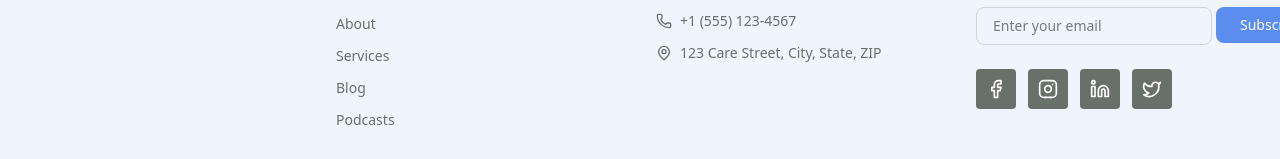
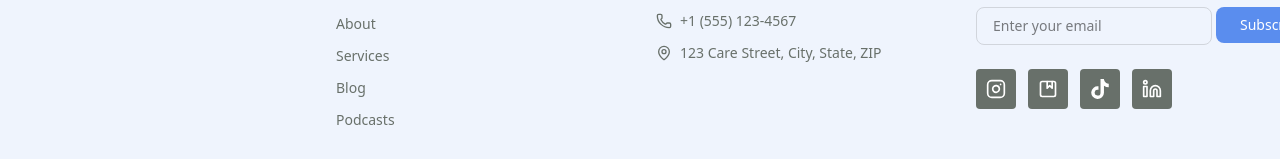
Before and after one commit to FSDTeam-SAA/unburdened_website, a Next.js app: page / in a window 1280 px wide. Shown: the part 5421-5580 px from the top of the page. Built offline with nearby package versions, Linux system fonts and the light colour scheme; no server answers.

Commit message:
complete the social link integrate

```diff
--- a/package.json
+++ b/package.json
@@ -22,6 +22,7 @@
     "react": "^19.2.0",
     "react-dom": "^19.2.0",
     "react-hook-form": "^7.65.0",
+    "react-icons": "^5.5.0",
     "sonner": "^2.0.7",
     "sooner": "^1.1.4",
     "tailwind-merge": "^3.3.1",
--- a/src/components/layout/footer.tsx
+++ b/src/components/layout/footer.tsx
@@ -1,18 +1,11 @@
 'use client'
 
 import React, { useState } from 'react'
-import {
-  Mail,
-  Phone,
-  MapPin,
-  Facebook,
-  Instagram,
-  Linkedin,
-  Twitter,
-} from 'lucide-react'
+import { Mail, Phone, MapPin, Instagram, Linkedin, Album } from 'lucide-react'
 import { Button } from '../ui/button'
 import { useMutation } from '@tanstack/react-query'
 import { toast } from 'sonner'
+import { FaTiktok } from 'react-icons/fa'
 import Link from 'next/link'
 
 // ================== INTERFACE ==================
@@ -22,10 +15,10 @@ interface FooterProps {
   contactInfo?: { email: string; phone: string; address: string }
   newsletter?: { title: string; subtitle: string }
   socialLinks?: {
-    facebook?: string
     instagram?: string
     linkedin?: string
-    twitter?: string
+    substack?: string
+    tiktok?: string
   }
   copyright?: string
 }
@@ -39,7 +32,6 @@ export function Footer({
     { label: 'Services', href: '/services' },
     { label: 'Blog', href: '/blogs' },
     { label: 'Podcasts', href: '/podcast' },
-    // { label: 'Blog', href: '/blogs' },
   ],
   contactInfo = {
     email: 'support@unburdenedmind.com',
@@ -51,16 +43,16 @@ export function Footer({
     subtitle: 'Subscribe for updates & news',
   },
   socialLinks = {
-    facebook: 'https://facebook.com',
-    instagram: 'https://instagram.com',
-    linkedin: 'https://linkedin.com',
-    twitter: 'https://twitter.com',
+    instagram: 'https://www.instagram.com/unburdenedmind/',
+    substack: 'https://substack.com/@theunburdenedmind',
+    tiktok: 'https://www.tiktok.com/@unburdenedmind',
+    linkedin: 'https://www.linkedin.com/in/davidburden-theunburdenedmind/',
   },
+
   copyright = '© 2025 Unburdened Mind. All rights reserved.',
 }: FooterProps) {
   const [email, setEmail] = useState('')
 
-  //  React Query Mutation
   const subscribeMutation = useMutation({
     mutationFn: async (email: string) => {
       const res = await fetch(
@@ -69,7 +61,7 @@ export function Footer({
           method: 'POST',
           headers: { 'Content-Type': 'application/json' },
           body: JSON.stringify({ email }),
-        }
+        },
       )
 
       if (!res.ok) {
@@ -129,22 +121,22 @@ export function Footer({
             </ul>
           </div>
 
-          {/* Contact Us */}
+          {/* Contact Info */}
           <div>
             <h3 className="text-[#343A40] font-semibold text-lg mb-4">
               Contact Us
             </h3>
             <ul className="space-y-3">
               <li className="flex items-start gap-2 text-[#68706A] text-sm">
-                <Mail className="w-4 h-4 mt-0.5 flex-shrink-0" />
+                <Mail className="w-4 h-4 mt-0.5" />
                 <span>{contactInfo.email}</span>
               </li>
               <li className="flex items-start gap-2 text-[#68706A] text-sm">
-                <Phone className="w-4 h-4 mt-0.5 flex-shrink-0" />
+                <Phone className="w-4 h-4 mt-0.5" />
                 <span>{contactInfo.phone}</span>
               </li>
               <li className="flex items-start gap-2 text-[#68706A] text-sm">
-                <MapPin className="w-4 h-4 mt-0.5 flex-shrink-0" />
+                <MapPin className="w-4 h-4 mt-0.5" />
                 <span>{contactInfo.address}</span>
               </li>
             </ul>
@@ -161,9 +153,9 @@ export function Footer({
               <input
                 type="email"
                 value={email}
-                onChange={(e) => setEmail(e.target.value)}
+                onChange={e => setEmail(e.target.value)}
                 placeholder="Enter your email"
-                className="flex-1 px-4 py-2 rounded-md border border-gray-300 text-sm focus:outline-none focus:ring-2 focus:ring-[#5A8DEE] focus:border-transparent"
+                className="flex-1 px-4 py-2 rounded-md border border-gray-300 text-sm focus:outline-none focus:ring-2 focus:ring-[#5A8DEE]"
               />
               <Button
                 onClick={handleSubscribe}
@@ -174,53 +166,56 @@ export function Footer({
               </Button>
             </div>
 
-            {/* Social Icons */}
+            {/* SOCIAL ICONS */}
             <div className="flex gap-3 mt-6">
-              {socialLinks.facebook && (
-                <Link
-                  href={socialLinks.facebook}
-                  target="_blank"
-                  rel="noopener noreferrer"
-                  className="w-10 h-10 bg-[#68706A] hover:bg-[#5A8DEE] rounded flex items-center justify-center transition-colors"
-                >
-                  <Facebook className="w-5 h-5 text-white" />
-                </Link>
-              )}
+              {/* Instagram */}
               {socialLinks.instagram && (
                 <Link
                   href={socialLinks.instagram}
                   target="_blank"
-                  rel="noopener noreferrer"
-                  className="w-10 h-10 bg-[#68706A] hover:bg-[#5A8DEE] rounded flex items-center justify-center transition-colors"
+                  className="w-10 h-10 bg-[#68706A] hover:bg-[#5A8DEE] rounded flex items-center justify-center"
                 >
                   <Instagram className="w-5 h-5 text-white" />
                 </Link>
               )}
+
+              {/* Substack */}
+              {socialLinks.substack && (
+                <Link
+                  href={socialLinks.substack}
+                  target="_blank"
+                  className="w-10 h-10 bg-[#68706A] hover:bg-[#5A8DEE] rounded flex items-center justify-center"
+                >
+                  <Album className="w-5 h-5 text-white" />
+                </Link>
+              )}
+
+              {/* TikTok */}
+              {socialLinks.tiktok && (
+                <Link
+                  href={socialLinks.tiktok}
+                  target="_blank"
+                  className="w-10 h-10 bg-[#68706A] hover:bg-[#5A8DEE] rounded flex items-center justify-center"
+                >
+                  <FaTiktok className="w-5 h-5 text-white" />
+                </Link>
+              )}
+
+              {/* LinkedIn */}
               {socialLinks.linkedin && (
                 <Link
                   href={socialLinks.linkedin}
                   target="_blank"
-                  rel="noopener noreferrer"
-                  className="w-10 h-10 bg-[#68706A] hover:bg-[#5A8DEE] rounded flex items-center justify-center transition-colors"
+                  className="w-10 h-10 bg-[#68706A] hover:bg-[#5A8DEE] rounded flex items-center justify-center"
                 >
                   <Linkedin className="w-5 h-5 text-white" />
-                </Link>
-              )}
-              {socialLinks.twitter && (
-                <Link
-                  href={socialLinks.twitter}
-                  target="_blank"
-                  rel="noopener noreferrer"
-                  className="w-10 h-10 bg-[#68706A] hover:bg-[#5A8DEE] rounded flex items-center justify-center transition-colors"
-                >
-                  <Twitter className="w-5 h-5 text-white" />
                 </Link>
               )}
             </div>
           </div>
         </div>
 
-        {/* Copyright */}
+        {/* COPYRIGHT */}
         <div className="border-t border-[#90B3F4] pt-6">
           <p className="text-center text-[#68706A] text-sm">{copyright}</p>
         </div>
```
Also changed, not shown: public/david-profile copy.jpg (added), 1 other file (tests, documents, lock files or other folders).
